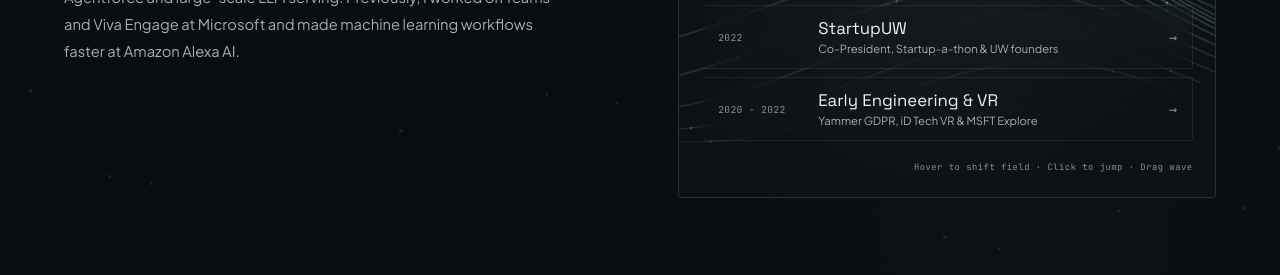
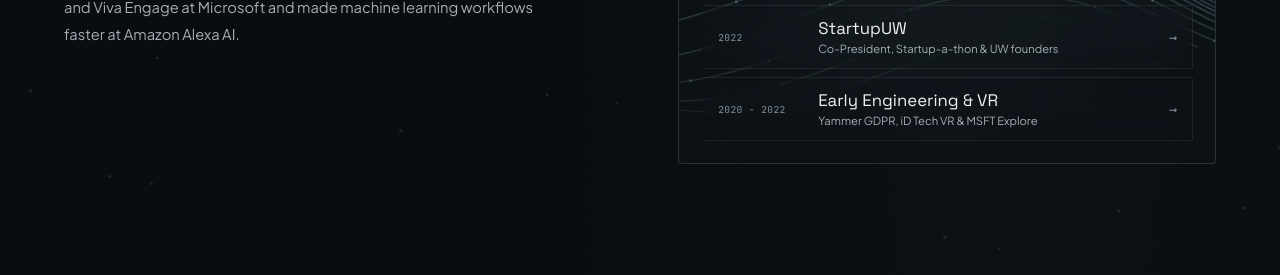
Before and after one commit to ruslanbekniyazov/ruslanbekniyazov, a plain HTML site: page xp.html in a window 1280 px wide. Shown: the part 438-713 px from the top of the page. Drawn offline with Linux system fonts and the light colour scheme.

Commit message:
Remove career trajectory interaction hint

```diff
--- a/src/css/XP.css
+++ b/src/css/XP.css
@@ -264,8 +264,7 @@ main {
 }
 
 .deck-header,
-.trajectory-list,
-.deck-footer {
+.trajectory-list {
   pointer-events: auto;
 }
 
@@ -386,15 +385,6 @@ main {
 .trajectory-row.is-active .traj-arrow {
   transform: translateX(3px);
   color: var(--era-color);
-}
-
-.deck-footer {
-  padding-top: 0.35rem;
-  font-family: var(--font-mono);
-  font-size: 0.66rem;
-  letter-spacing: 0.06em;
-  color: var(--text-muted);
-  text-align: right;
 }
 
 /* =========================================================
--- a/src/css/page-design.css
+++ b/src/css/page-design.css
@@ -115,7 +115,6 @@ html:has(.page-projects), html:has(.page-experience) { background: #090c10; }
 .page-experience .traj-main strong { font-family: var(--site-display); font-size: 1.05rem; font-weight: 400; }
 .page-experience .traj-main > span { font-size: .7rem; }
 .page-experience .traj-year { font-size: .6rem; }
-.page-experience .deck-footer { font-size: .55rem; color: var(--text-muted); }
 .page-experience .era-rail-inner { border: 0; border-radius: 0; background: transparent; box-shadow: none; }
 .page-experience .chapter-card {
   padding: clamp(2rem, 4vw, 3.25rem) 0;
--- a/xp.html
+++ b/xp.html
@@ -131,10 +131,6 @@
                 </span>
                 <span class="traj-arrow" aria-hidden="true">→</span>
               </button>
-            </div>
-
-            <div class="deck-footer">
-              <span>Hover to shift field · Click to jump · Drag wave</span>
             </div>
           </div>
         </div>
```
